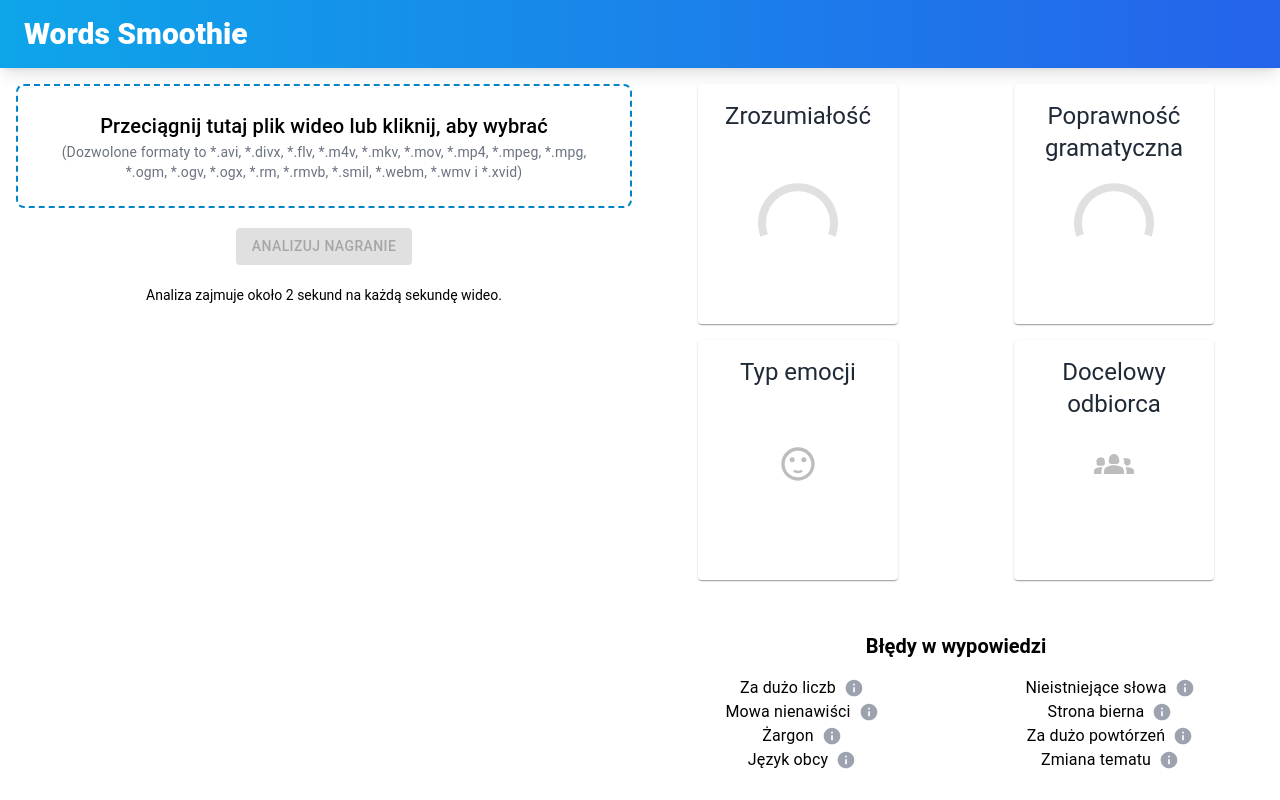
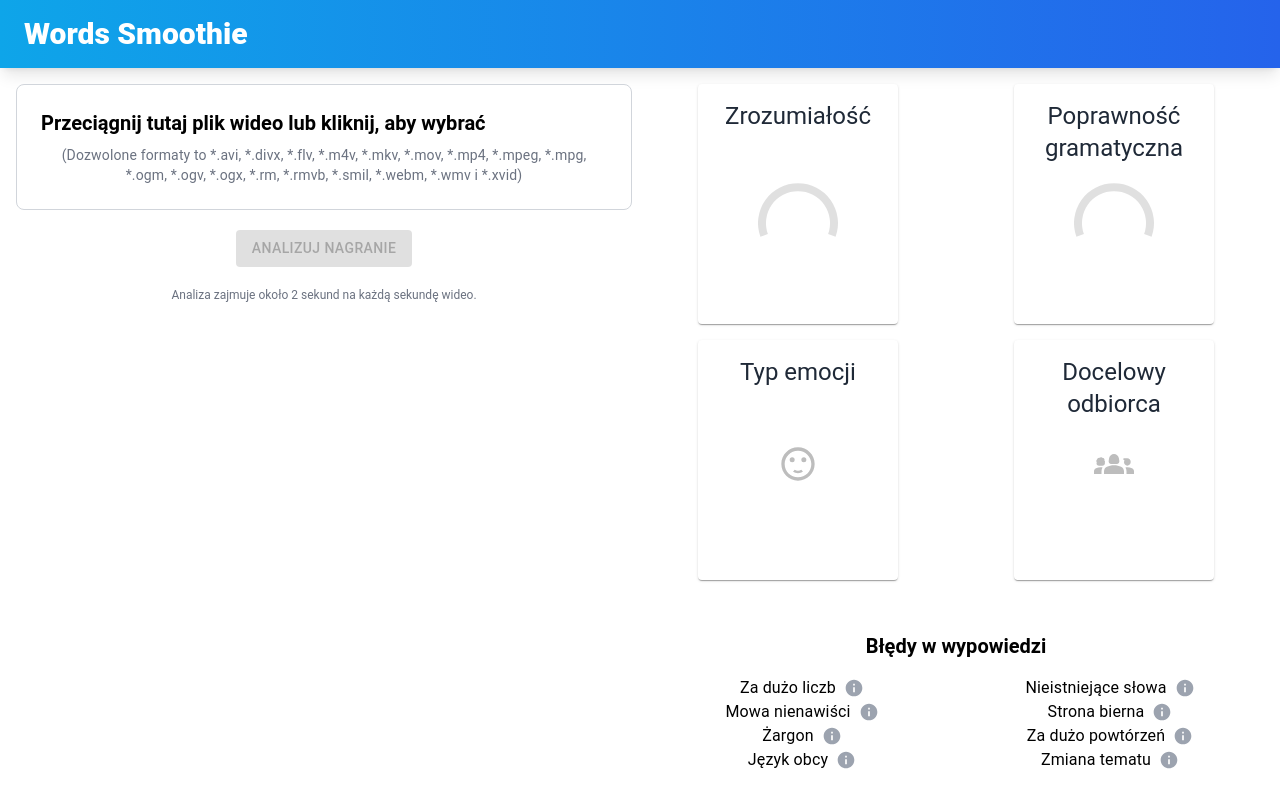
Before and after one commit to Hackathon-Krakow-2024/break-word-traps, a React (Vite) app in the folder frontend/: page / in a window 1280 px wide. Built offline with nearby package versions, Linux system fonts and the light colour scheme; no server answers.

Commit message:
containers styles headers

```diff
--- a/frontend/src/components/QuestionList.tsx
+++ b/frontend/src/components/QuestionList.tsx
@@ -1,3 +1,4 @@
+import { Box } from '@mui/material'
 interface QuestionListProp {
   questions: string[]
 }
@@ -6,16 +7,26 @@ const QuestionList = ({ questions }: QuestionListProp) => {
   if (questions.length === 0) return null
 
   return (
-    <div className='mt-6'>
-      <h2 className='mb-2 text-lg font-medium'>Możliwe pytania:</h2>
-      <ul className='pl-5'>
+    <Box className='mb-5 rounded-lg border border-solid border-gray-300 bg-white p-6'>
+      <h2 className='mb-2 text-xl font-semibold'>Możliwe pytania:</h2>
+      <ul>
         {questions.map((question, index) => (
-          <li key={index} className='py-1 text-gray-900'>
+          <li key={index} className='py-1 pt-0 text-gray-900'>
             {question}
           </li>
         ))}
       </ul>
-    </div>
+    </Box>
+    // <div className='mt-6'>
+    //   <h2 className='mb-2 text-xl font-semibold'>Możliwe pytania:</h2>
+    //   <ul className='pl-5'>
+    //     {questions.map((question, index) => (
+    //       <li key={index} className='py-1 text-gray-900'>
+    //         {question}
+    //       </li>
+    //     ))}
+    //   </ul>
+    // </div>
   )
 }
 
--- a/frontend/src/components/VideoUpload.tsx
+++ b/frontend/src/components/VideoUpload.tsx
@@ -37,13 +37,15 @@ const VideoUpload = ({ handleUploadVideo }: VideoUploadProps) => {
     <div className='flex flex-col'>
       <Box
         {...getRootProps()}
-        className={`cursor-pointer rounded-lg border-2 border-dashed p-6 ${isDragActive ? 'border-sky-300 bg-blue-50' : 'border-sky-600 bg-white'} `}
+        className={`cursor-pointer rounded-lg border border-solid p-6 ${isDragActive ? 'border-sky-300 bg-blue-50' : 'border-gray-300 bg-white'} `}
       >
         <input {...getInputProps()} />
 
-        <Typography variant='h6' className='mb-2 text-center'>
+        <h2 className='mb-2 text-xl font-semibold'>
+          {/* <Typography className='mb-2 text-center text-sm'> */}
           {isDragActive ? 'Upuść plik tutaj...' : 'Przeciągnij tutaj plik wideo lub kliknij, aby wybrać'}
-        </Typography>
+          {/* </Typography> */}
+        </h2>
 
         <Typography variant='body2' className='text-center text-gray-500'>
           (Dozwolone formaty to *.avi, *.divx, *.flv, *.m4v, *.mkv, *.mov, *.mp4, *.mpeg, *.mpg, *.ogm, *.ogv, *.ogx,
--- a/frontend/src/pages/Home/Home.tsx
+++ b/frontend/src/pages/Home/Home.tsx
@@ -1,4 +1,5 @@
 import { useEffect, useState } from 'react'
+import { Box, Typography } from '@mui/material'
 import { GaugeWidget } from '../../components/GaugeWidget'
 import { analyzeText, getTranscriptAndSubtitles, prepareQuestions } from '../../api/ai'
 import { TranscriptionAnalysis, TranscriptionResponse } from '../../models/Transcription'
@@ -106,7 +107,7 @@ export const Home = () => {
         <VideoUpload handleUploadVideo={onDrop} />
         <Video videoFile={video} subtitles={transcription.subtitles} />
         <VideoActions handleVerifyVideo={handleVerifyVideo} isButtonDisabled={isButtonDisabled} />
-        <p className='text-sm'>Analiza zajmuje około 2 sekund na każdą sekundę wideo.</p>
+        <p className='text-xs text-gray-500'>Analiza zajmuje około 2 sekund na każdą sekundę wideo.</p>
       </div>
       <div className='grid grid-cols-2 gap-4' style={{ minHeight: '200px' }}>
         <GaugeWidget
@@ -133,11 +134,12 @@ export const Home = () => {
           </div>
         </Widget>
       </div>
-      <div className='flex flex-col items-center'>
+      <div className='flex cursor-pointer flex-col items-center'>
         {transcription?.transcript?.length > 0 && (
-          <p className='m-3 rounded-xl border-2 border-blue-300 bg-blue-200 p-3 text-sm text-gray-900'>
-            {transcription.transcript}
-          </p>
+          <Box className='mb-5 rounded-lg border border-solid border-gray-300 bg-white p-6'>
+            <h2 className='mb-2 text-xl font-semibold'>Transkrypcja nagrania:</h2>
+            <Typography className='text-sm text-gray-900'>{transcription.transcript}</Typography>
+          </Box>
         )}
         <QuestionList questions={questions} />
       </div>
--- a/frontend/src/pages/Home/Video.tsx
+++ b/frontend/src/pages/Home/Video.tsx
@@ -47,7 +47,7 @@ export const Video = ({ videoFile, subtitles }: Props) => {
   // }
 
   return (
-    <div className='md:max-w-[600px]'>
+    <div className='mb-5 mt-5 md:max-w-[600px]'>
       <ReactPlayer
         ref={playerRef}
         url={videoUrl}
```
